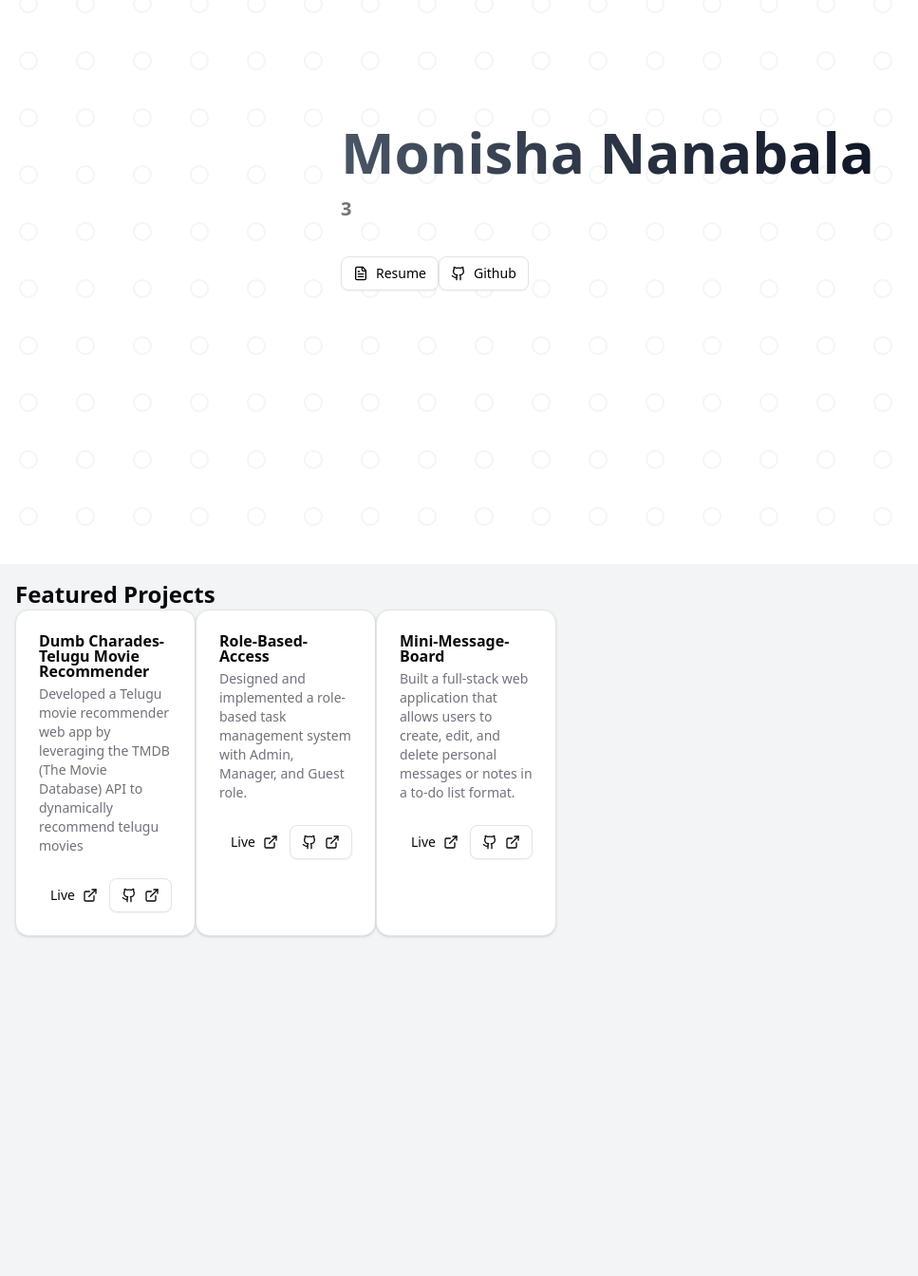
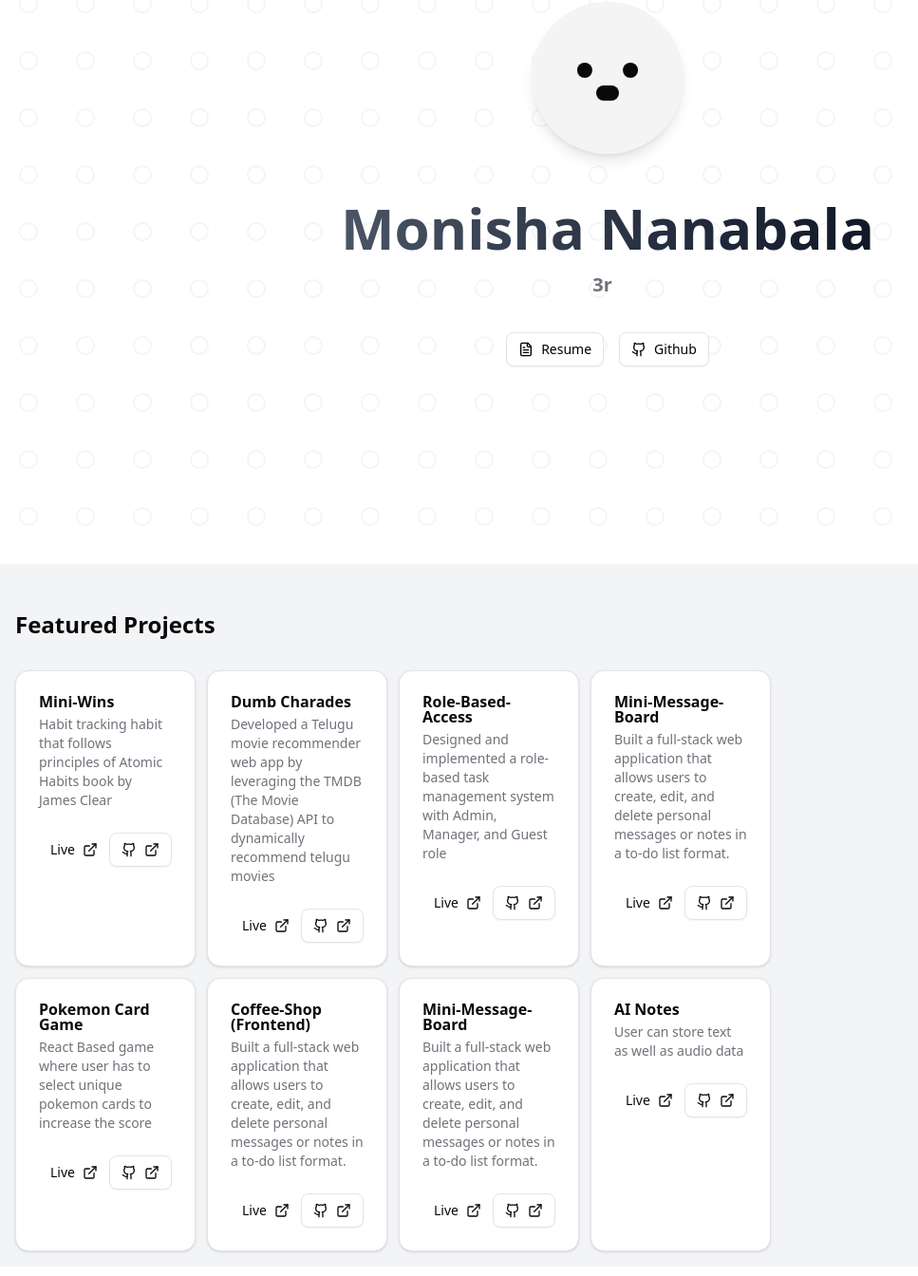
Before and after one commit to Monu2114/Monu-Portfolio, a Next.js app: page / in a window 1280 px wide. Shown: the part 206-1550 px from the top of the page at 95% size, without its empty margins (0-967 px from the left). Built offline with nearby package versions, Linux system fonts and the light colour scheme.

Commit message:
projects updated with real info and changed layout

```diff
--- a/src/app/globals.css
+++ b/src/app/globals.css
@@ -138,10 +138,12 @@
 
 @layer base {
   * {
-    @apply border-border outline-ring/50;
+    border-color: var(--border);
+    outline-color: rgb(0 0 0 / 0.5);
   }
   body {
-    @apply bg-background text-foreground;
+    background-color: var(--background);
+    color: var(--foreground);
   }
 }
 .eucalyptus-pattern {
--- a/src/app/projects/page.jsx
+++ b/src/app/projects/page.jsx
@@ -11,17 +11,26 @@ import { ExternalLink, Github } from "lucide-react";
 export default function projects() {
   const projects = [
     {
-      title: "Dumb Charades-Telugu Movie Recommender",
+      title: "Mini-Wins",
+      description:
+        "Habit tracking habit that follows principles of Atomic Habits book by James Clear",
+      tech: ["TypeScript", "React", "shadcn-ui", "Tailwind CSS"],
+      link: "https://minimal-victory-habits.vercel.app/",
+      git: "https://github.com/Monu2114/minimal-victory-habits",
+    },
+
+    {
+      title: "Dumb Charades",
       description:
         "Developed a Telugu movie recommender web app by leveraging the TMDB (The Movie Database) API to dynamically recommend telugu movies",
-      tech: ["Next.JS", "API", "React", "Vercel"],
+      tech: ["React", "Vercel"],
       link: "https://dumb-charades-eta.vercel.app/",
       git: "https://github.com/Monu2114/Dumb-charades",
     },
     {
       title: "Role-Based-Access",
       description:
-        "Designed and implemented a role-based task management system with Admin, Manager, and Guest role.",
+        "Designed and implemented a role-based task management system with Admin, Manager, and Guest role",
       tech: ["React"],
       link: "https://role-based-access-rho.vercel.app/",
       git: "https://github.com/Monu2114/Role-Based-Access",
@@ -34,12 +43,43 @@ export default function projects() {
       link: "https://github.com/Monu2114/mini-message-board",
       git: "https://github.com/Monu2114/mini-message-board",
     },
+    {
+      title: "Pokemon Card Game",
+      description:
+        "React Based game where user has to select unique pokemon cards to increase the score",
+      tech: ["React"],
+      link: "https://memory-game-silk-sigma.vercel.app/",
+      git: "https://github.com/Monu2114/Memory-Card",
+    },
+    {
+      title: "Coffee-Shop (Frontend)",
+      description:
+        "Built a full-stack web application that allows users to create, edit, and delete personal messages or notes in a to-do list format.",
+      tech: ["MERN Stack", "Mongodb", "Express"],
+      link: "https://coffee-shop-kappa-ashen.vercel.app/",
+      git: "https://github.com/Monu2114/Coffee-shop",
+    },
+    {
+      title: "Mini-Message-Board",
+      description:
+        "Built a full-stack web application that allows users to create, edit, and delete personal messages or notes in a to-do list format.",
+      tech: ["MERN Stack", "Mongodb", "Express"],
+      link: "https://github.com/Monu2114/mini-message-board",
+      git: "https://github.com/Monu2114/mini-message-board",
+    },
+    {
+      title: "AI Notes",
+      description: "User can store text as well as audio data",
+      tech: ["Mongodb", "Next.JS", "JWT-Authentication"],
+      link: "https://notes-nu-five.vercel.app/",
+      git: "https://github.com/Monu2114/Notes",
+    },
   ];
   return (
-    <div className="flex bg-gray-100 w-screen h-screen p-4">
+    <div className="flex bg-gray-100 w-screen h-fit p-4">
       <div className="flex flex-col">
-        <h1 className="text-2xl font-semibold">Featured Projects</h1>
-        <div className="flex">
+        <h1 className="text-2xl font-semibold py-8 ">Featured Projects</h1>
+        <div className=" grid grid-cols-1 md:grid-cols-4 gap-3">
           {projects &&
             projects.map((card, index) => {
               return (
--- a/src/components/about.jsx
+++ b/src/components/about.jsx
@@ -8,6 +8,35 @@ export default function About() {
   // in dark mode - dark:from-gray-400
   return (
     <section className="relative h-screen flex items-center justify-center overflow-hidden">
+      <motion.div
+        initial={{ opacity: 0, y: 20 }}
+        animate={{ opacity: 1, y: 0 }}
+        transition={{ duration: 0.8 }}
+        className="z-10 text-center"
+      >
+        <div className="flex justify-center mb-6">
+          <motion.div
+            className="koala-ears relative bg-muted rounded-full p-8 shadow-lg"
+            animate={{
+              scale: [1, 1.05, 1],
+            }}
+            transition={{
+              duration: 2,
+              repeat: Infinity,
+              ease: "easeInOut",
+            }}
+          >
+            <div className="relative">
+              <div className="w-24 h-24 bg-muted rounded-full relative">
+                <div className="absolute w-4 h-4 bg-foreground rounded-full left-4 top-8" />
+                <div className="absolute w-4 h-4 bg-foreground rounded-full right-4 top-8" />
+                <div className="absolute w-6 h-4 bg-foreground rounded-full left-1/2 top-14 -translate-x-1/2" />
+                {/* <div className="absolute w-10 h-4 bg-foreground rounded-full left-1/2 top-20 -translate-x-1/2" /> */}
+              </div>
+            </div>
+          </motion.div>
+        </div>
+
         <div className="text-black mt-12 text-2xl font-semibold flex-col">
           <h1 className="text-6xl font-bold mb-4 bg-clip-text text-transparent bg-gradient-to-r from-gray-600 to-gray-900 dark:from-gray-400 dark:to-gray-100">
             Monisha Nanabala
@@ -29,7 +58,7 @@ export default function About() {
               repeat={Infinity}
             />
           </div>
-        <div className="flex">
+          <div className="flex justify-center gap-4">
             <a
               href="https://drive.google.com/file/d/1xc2fHgWr9qRO9eYGaN4VRLZTFIiiJyqJ/view?usp=sharing"
               target="_blank"
@@ -47,6 +76,7 @@ export default function About() {
             </a>
           </div>
         </div>
+      </motion.div>
     </section>
   );
 }
```
Lines whose indentation alone changed are shown as unchanged.
